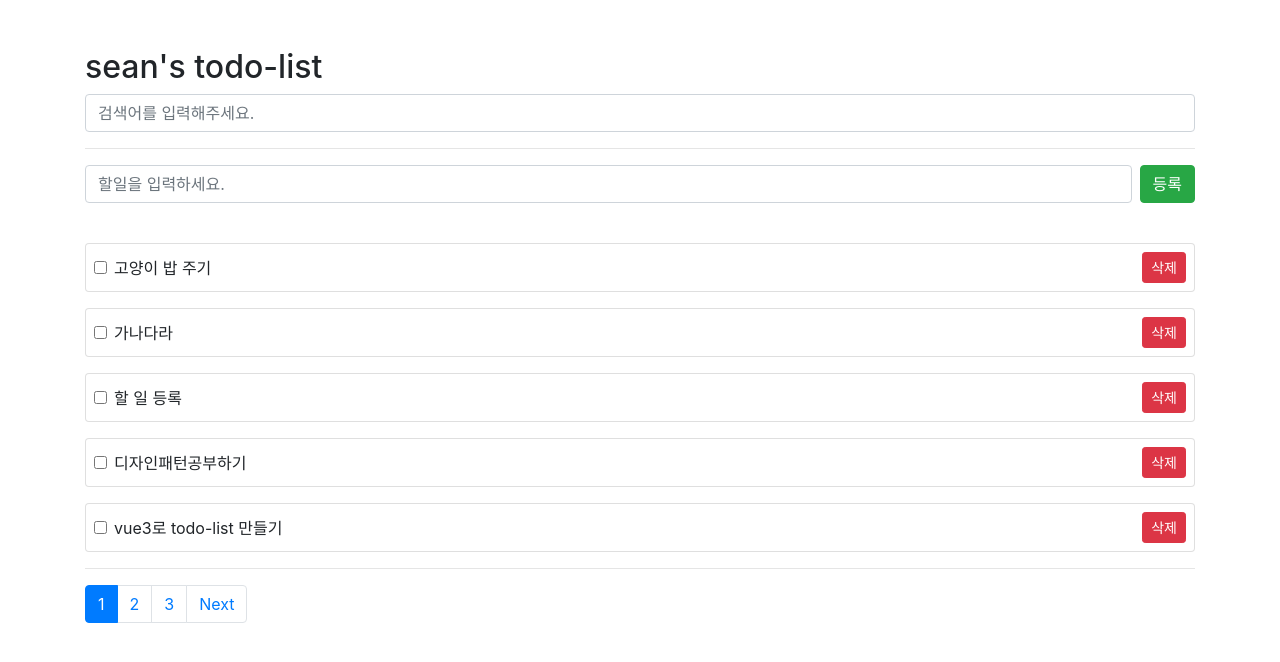
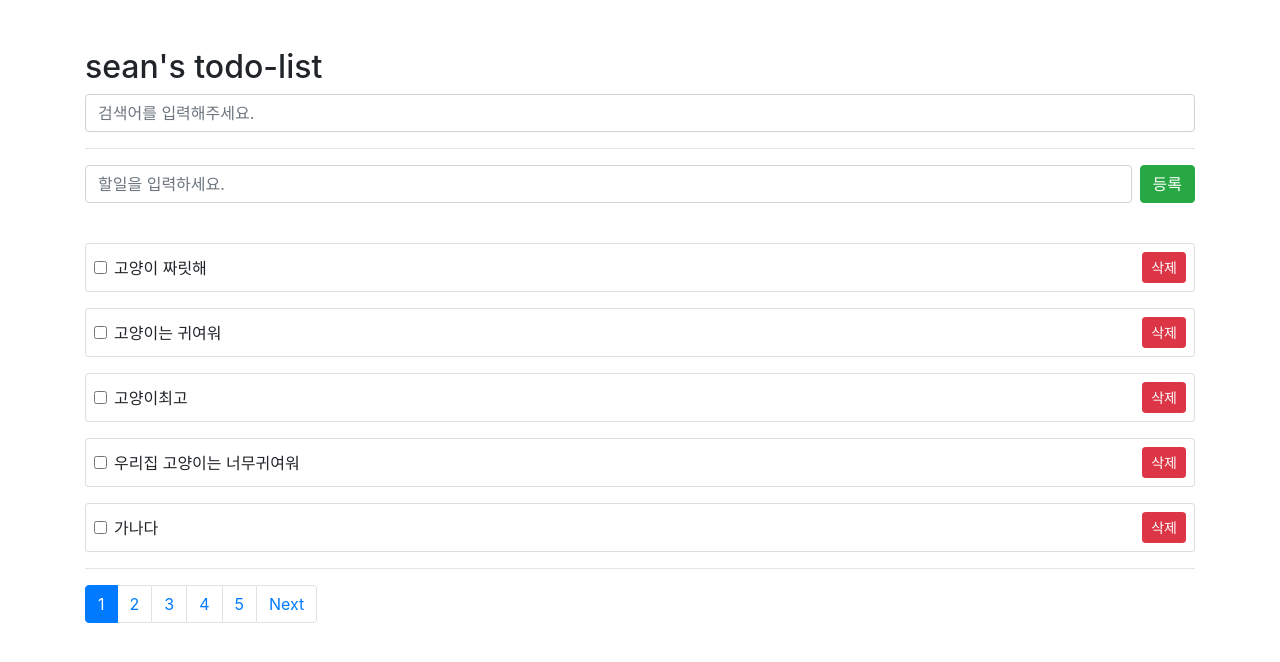
Before and after one commit to devmango1128/sean-todoList, a Vue app: page / in a window 1280 px wide. Shown: the top 662 px of the page. Built offline with nearby package versions, Linux system fonts and the light colour scheme; data requests are answered from the project's data file.

Commit message:
sort modify

```diff
--- a/db.json
+++ b/db.json
@@ -64,6 +64,61 @@
       "subject": "우리나라만세",
       "completed": false,
       "id": 25
+    },
+    {
+      "subject": "가나다",
+      "completed": false,
+      "id": 26
+    },
+    {
+      "subject": "가나다",
+      "completed": false,
+      "id": 27
+    },
+    {
+      "subject": "가나다",
+      "completed": false,
+      "id": 28
+    },
+    {
+      "subject": "우리집 고양이",
+      "completed": false,
+      "id": 29
+    },
+    {
+      "subject": "가나다",
+      "completed": false,
+      "id": 30
+    },
+    {
+      "subject": "안녕",
+      "completed": false,
+      "id": 31
+    },
+    {
+      "subject": "가나다",
+      "completed": false,
+      "id": 32
+    },
+    {
+      "subject": "우리집 고양이는 너무귀여워",
+      "completed": false,
+      "id": 33
+    },
+    {
+      "subject": "고양이최고",
+      "completed": false,
+      "id": 34
+    },
+    {
+      "subject": "고양이는 귀여워",
+      "completed": false,
+      "id": 35
+    },
+    {
+      "subject": "고양이 짜릿해",
+      "completed": false,
+      "id": 36
     }
   ]
 }
--- a/src/App.vue
+++ b/src/App.vue
@@ -81,9 +81,9 @@ export default {
 
       try {
 
-        const res = await axios.get(`http://localhost:3000/todos?_page=${page}&_limit=${limit}`);
+        const res = await axios.get(`http://localhost:3000/todos?_sort=id&_order=DESC&_page=${page}&_limit=${limit}`);
         numberOfTodos.value = res.headers['x-total-count']
-        todos.value = res.data.reverse();
+        todos.value = res.data
 
       } catch (err) {
         error.value = '데이터 조회 중 error가 발생했습니다. 관리자에게 문의해주세요.'
@@ -108,6 +108,8 @@ export default {
         })
 
         todos.value.unshift(res.data)
+
+        getTodos()
 
       } catch (err) {
         error.value = '데이터 등록 중 error가 발생했습니다. 관리자에게 문의해주세요.'
```
